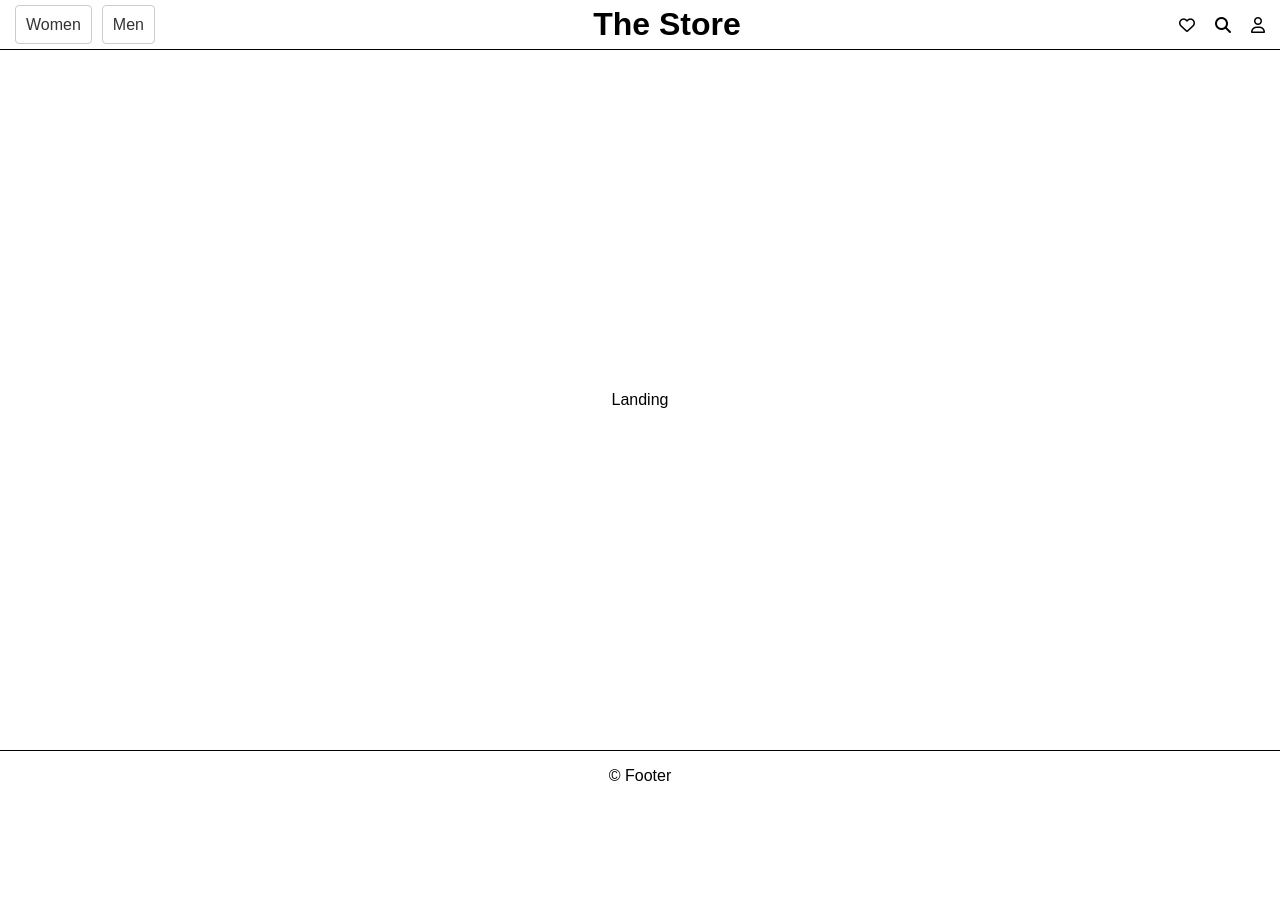
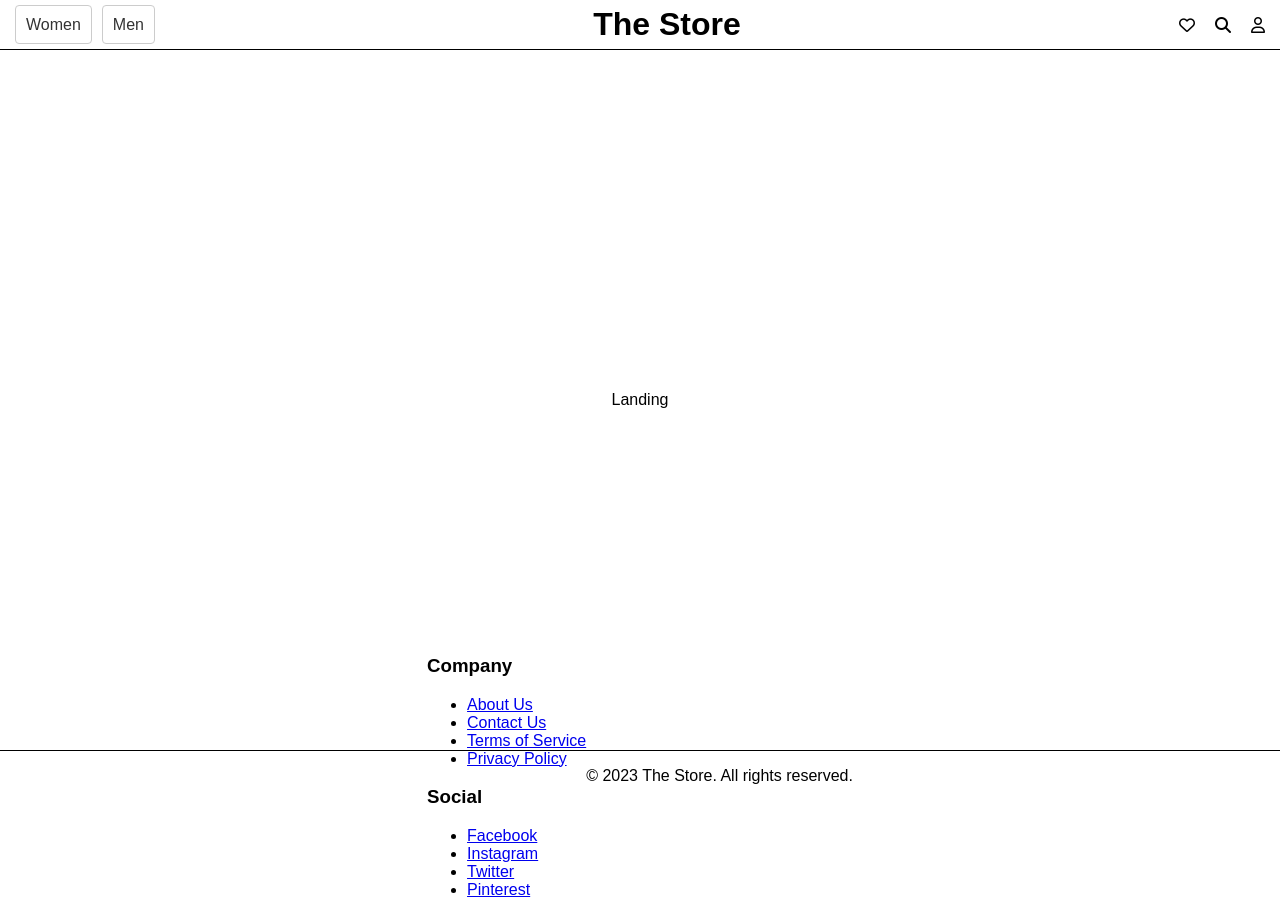
Before and after one commit to chingu-voyages/v44-tier3-team-32, a React (Vite) app: page / in a window 1280 px wide. Before the commit the page ends 800 px from the top, so only its background shows below. Built offline with nearby package versions, Linux system fonts and the light colour scheme.

Commit message:
add content to footer

```diff
--- a/src/components/Footer.tsx
+++ b/src/components/Footer.tsx
@@ -1,6 +1,31 @@
 import "./Footer.css"
 export default function Footer() {
     return (
-        <footer className="footerContainer">&#169; Footer</footer>
+        <footer className="footer">
+            <div className="footer-content">
+                <div className="footer-section">
+                    <h3 className="footer-heading">Company</h3>
+                    <ul className="footer-list">
+                        <li className="footer-item"><a href="#">About Us</a></li>
+                        <li className="footer-item"><a href="#">Contact Us</a></li>
+                        <li className="footer-item"><a href="#">Terms of Service</a></li>
+                        <li className="footer-item"><a href="#">Privacy Policy</a></li>
+                    </ul>
+                </div>
+                <div className="footer-section">
+                    <h3 className="footer-heading">Social</h3>
+                    <ul className="footer-list">
+                        <li className="footer-item"><a href="#">Facebook</a></li>
+                        <li className="footer-item"><a href="#">Instagram</a></li>
+                        <li className="footer-item"><a href="#">Twitter</a></li>
+                        <li className="footer-item"><a href="#">Pinterest</a></li>
+                    </ul>
+                </div>
+            </div>
+            <div className="footer-bottom">
+                <p className="footer-text">&copy; 2023 The Store. All rights reserved.</p>
+            </div>
+        </footer>
+
     )
 }
```
